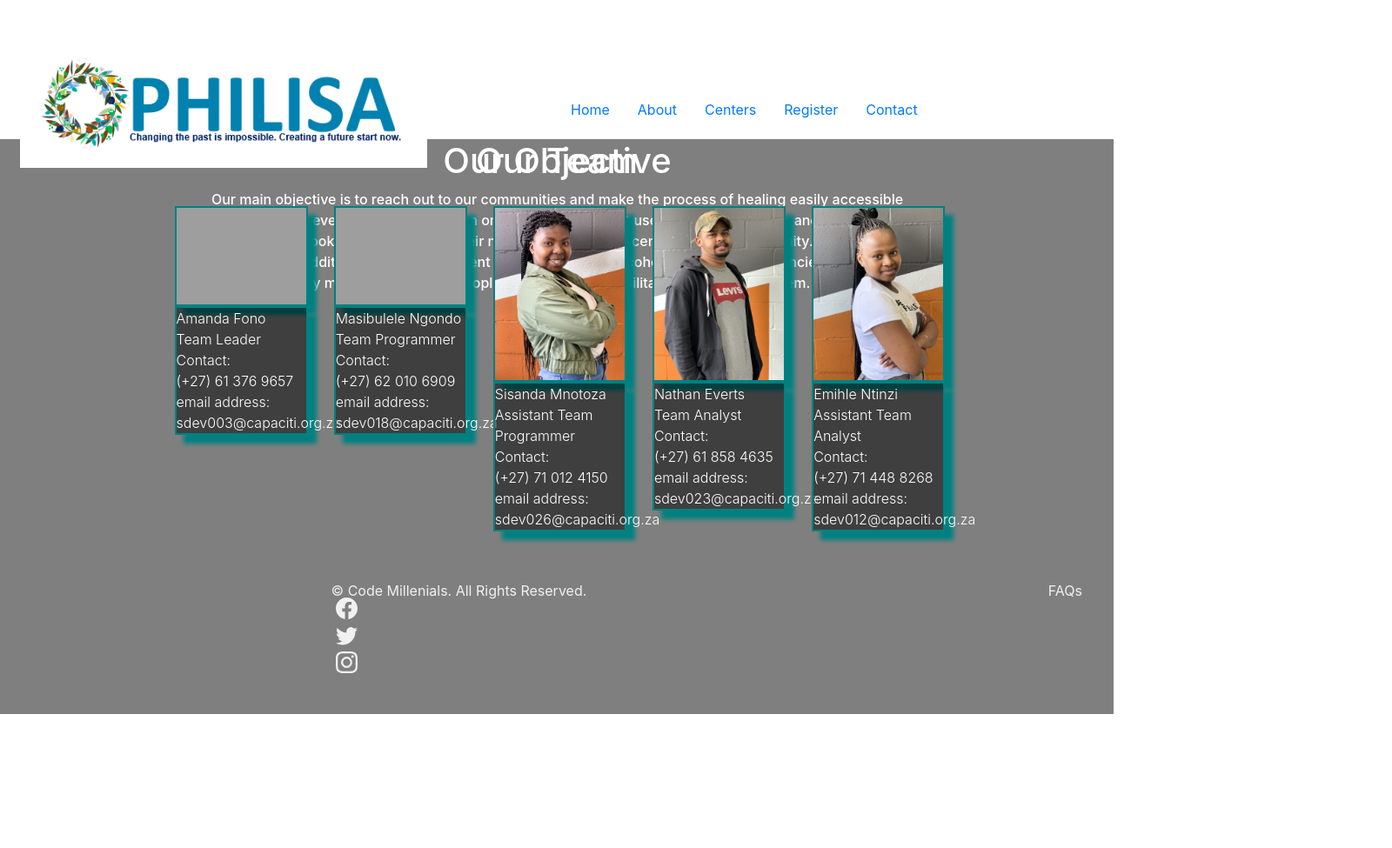
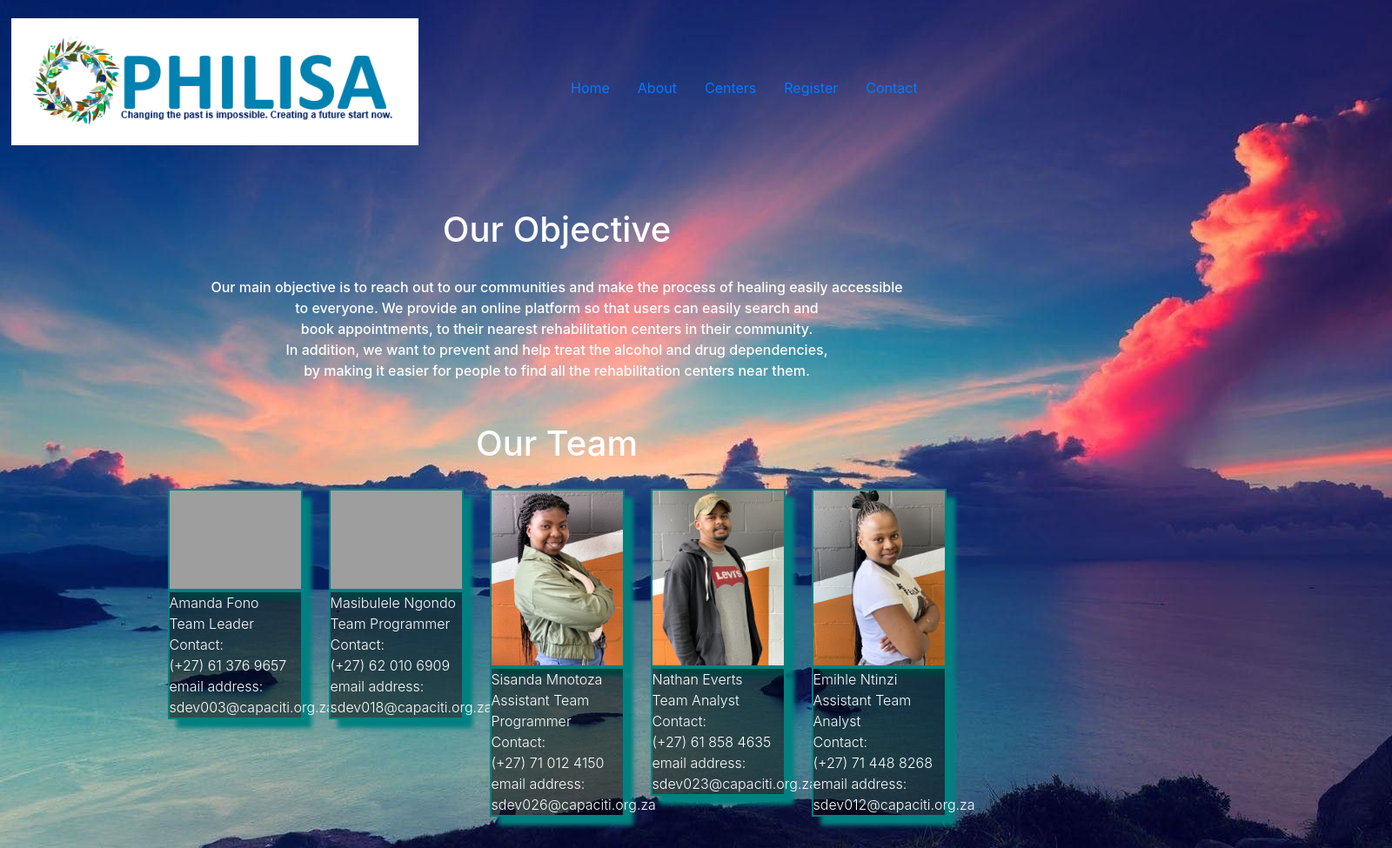
Before and after one commit to Masibulele22/philisaThree, a plain HTML site: page about.html in a window 1280 px wide. Shown: the top 975 px of the page at 87% size, 1600 px wide, since content can reach past the window. Before the commit the page ends 821 px from the top, so only its background shows below. Drawn offline with nearby package versions, Linux system fonts and the light colour scheme; grey boxes are pictures that could not be loaded.

Commit message:
Add files via upload

```diff
--- a/css/styleAbout.css
+++ b/css/styleAbout.css
@@ -8,9 +8,14 @@
   padding: 0;
 }
 
-.headerContent {
-  height: 50%;
-  width: auto;
+.nav-item a:hover {
+    background: skyblue;
+    font-size: 150%;
+}
+html {
+    margin: 0%;
+    padding: 0%;
+    border: 0%;
 }
 
 body {
@@ -18,39 +23,47 @@ body {
   margin: 0%;
   border: 0%;
   height: 100vh;
+  background-image: url(../images/back.jpg);
+
 }
+.container2-fluid {
+    padding: 2%;
+}
+#headerContent {
+    height: 20%;
+    padding: 1%;
+    display: flex;
+    justify-content: space-between;
+    align-items: center;
+    flex-direction: row;
 
-#myVideo {
- position: fixed;
- right: 0;
- bottom: 0;
- min-width: 100%;
- min-height: 100%;
- background-image: url("https://picsum.photos/1000/700?random=2");
- background-repeat: no-repeat;
- background-size: cover;
 }
 
 
 
-h1 {
+.headerContent {
+  height: 50%;
+  width: auto;
+}
+
+
+
+.ourTeam h1 {
   color: white;
   display: flex;
   justify-content: center;
   position: relative;
 }
+.objective h1 {
+  color: white;
+  display: flex;
+  justify-content: center;
+  position: relative;
+  margin-top: 80px;
+}
 
-.container2 {
-
- bottom: 0;
- background: rgba(0, 0, 0, 0.5);
- color: #f1f1f1;
- padding: 0.5px;
-
- }
 
  .objective {
-   position: fixed;
    width: 100%;
 
  }
@@ -60,6 +73,8 @@ h1 {
  display: flex;
  justify-content: center;
  text-align: center;
+ position: relative;
+ margin-top: 30px;
 }
 
  p{
@@ -77,6 +92,7 @@ h1 {
    -khtml-box-shadow: 10px 10px 5px #008080;
 
  }
+
 .objective .row{
    width: 100%;
    display: flex;
@@ -91,7 +107,11 @@ h1 {
     .row {
       padding: 20px 10px;
       border: 1px ;
-      padding-left: 200px;
+      padding-left: 100px;
+      padding-right: 100px;
+      display: flex;
+      justify-content: center;
+      position: relative;
     }
 
     .imgzoom{
@@ -156,17 +176,26 @@ h1 {
       -webkit-box-shadow: 10px 10px 5px #008080;
       -khtml-box-shadow: 10px 10px 5px #008080;
     }
+    #footContent {
+        height: 20%;
+        padding: 1%;
+        margin: 0%;
+        width: 125%;
+        background-color: rgb(65, 195, 238);
+        display: flex;
+        justify-content: space-evenly;
+        flex-direction: row;
+    }
 
-    .container-fluid {
-      padding: 2%;
-  }
+    #copyright {
+        display: flex;
+        justify-content: center;
+    }
 
-  #headerContent {
-      height: 20%;
-      padding: 1%;
-      display: flex;
-      justify-content: space-between;
-      align-items: center;
-      flex-direction: row;
-
-  }
+    .container2 {
+        height: 100vh;
+        margin: 0%;
+        padding: 0%;
+        border: 0%;
+        width: 100%;
+    }
```
